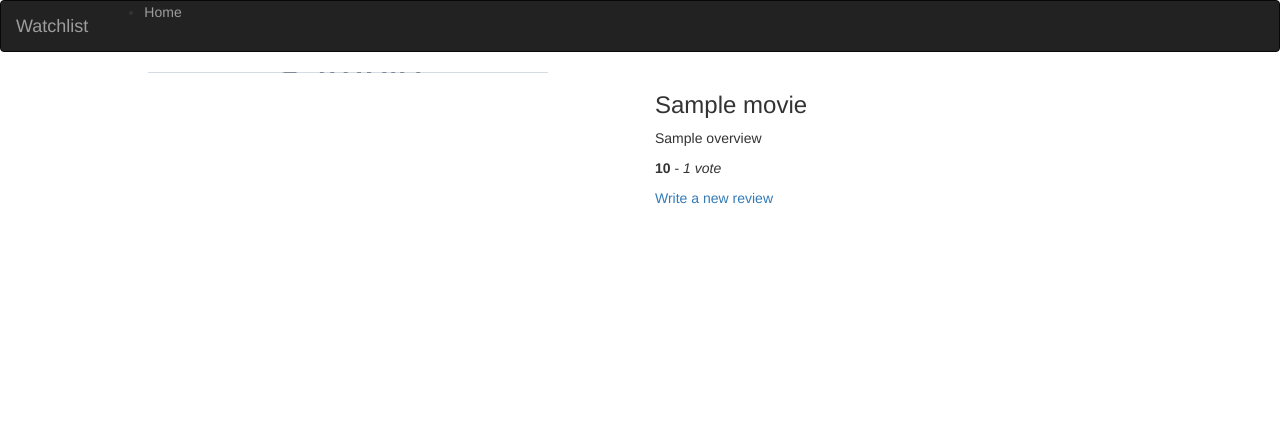
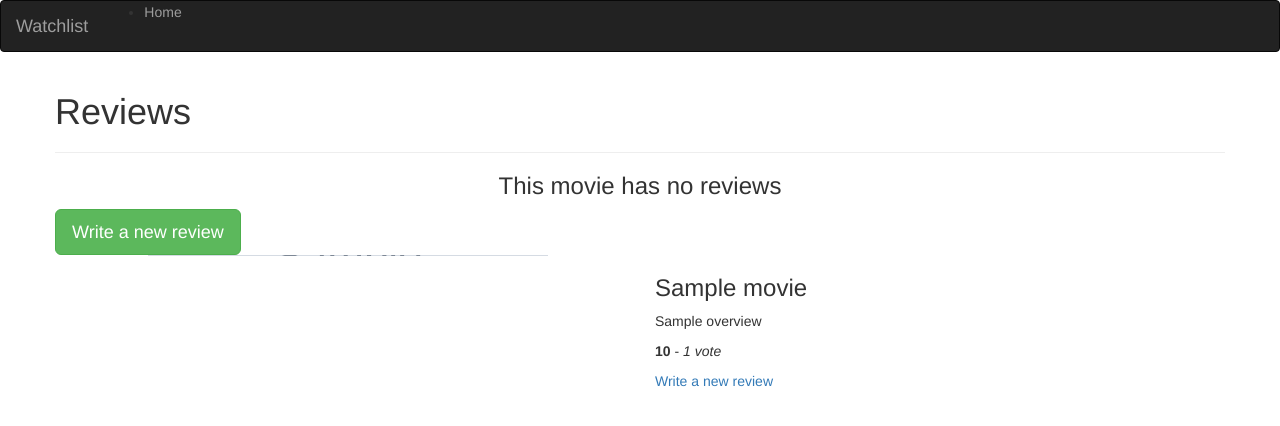
Before and after one commit to gabrielcoder247/my-watchlist, a Flask app: template app/templates/movie.html in a window 1280 px wide. Shown: the top 426 px of the page. Run offline with Flask 2, Linux system fonts and the light colour scheme; the template is opened without the code that fills it: most values are stand-ins (such as "Sample title", 1, 10 or a date in 2020); grey boxes marked "Sample" are stand-in pictures; some libraries are stand-ins or nearby versions.

Commit message:
function for get_reviews

```diff
--- a/app/templates/macros.html
+++ b/app/templates/macros.html
@@ -12,3 +12,12 @@
 
     {% endfor %}
     {% endmacro %}
+    <!-- Displaying reviews macro -->
+{% macro displayReviews(review_list) %}
+{% for review in review_list %}
+<div class="col-xs-12 col-sm-4 col-md-4 col-lg-4 review-card">
+    <h2> {{ review.title}} </h2>
+    <p> {{ review.review | truncate(30) }}</p>
+</div>
+{% endfor %}
+{% endmacro %}
--- a/app/templates/movie.html
+++ b/app/templates/movie.html
@@ -4,6 +4,21 @@
 <!-- COntent block -->
 {% block content %}
 <div class = 'container'>
+        <div class="row">
+
+                <h1>Reviews</h1>
+                <hr>
+
+                {% if reviews %}
+                    {{macro.displayReviews(reviews)}}
+
+                {% else%}
+                    <h3 class="text-center">This movie has no reviews </h3>
+
+                    <a class="btn btn-success btn-lg text-center" href="/movie/review/new/{{movie.id}}"> Write a new review</a>
+                {% endif %}
+
+            </div>
     <!-- Poster background -->
     <div class = 'row'>
         <div class = 'col-xs-6 col-sm-6 col-md-6 col-lg-6 posterpath' style='background:url({{movie.poster}}) no-repeat center center'>
--- a/app/views.py
+++ b/app/views.py
@@ -38,7 +38,8 @@ def movie(id):
 
     movie = get_movie(id)
     title= f'{movie.title}'
-    return render_template('movie.html', title=title, movie = movie)
+    reviews = Review.get_reviews(movie.id)
+    return render_template('movie.html', title=title, movie = movie, reviews= reviews)
 
 @app.route('/search/<movie_name>')
 def search(movie_name):
```
